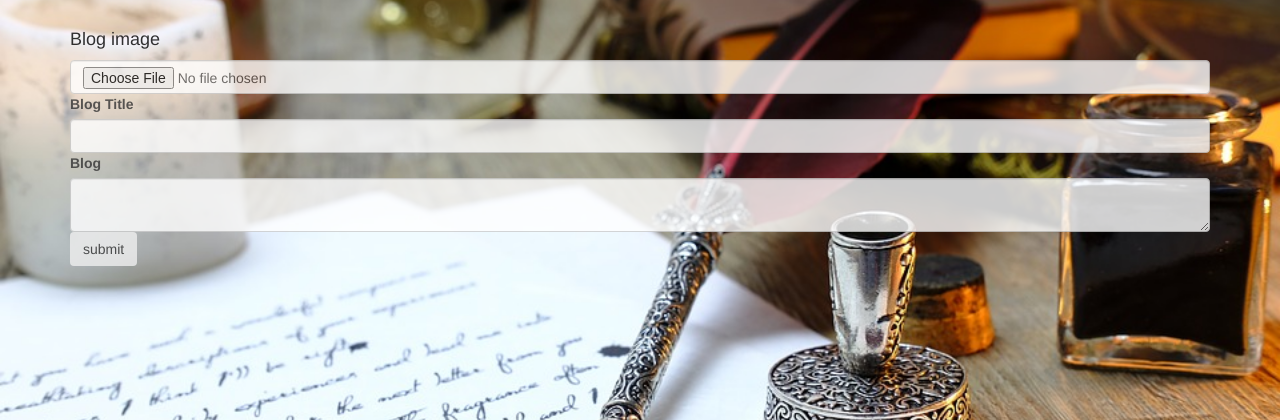
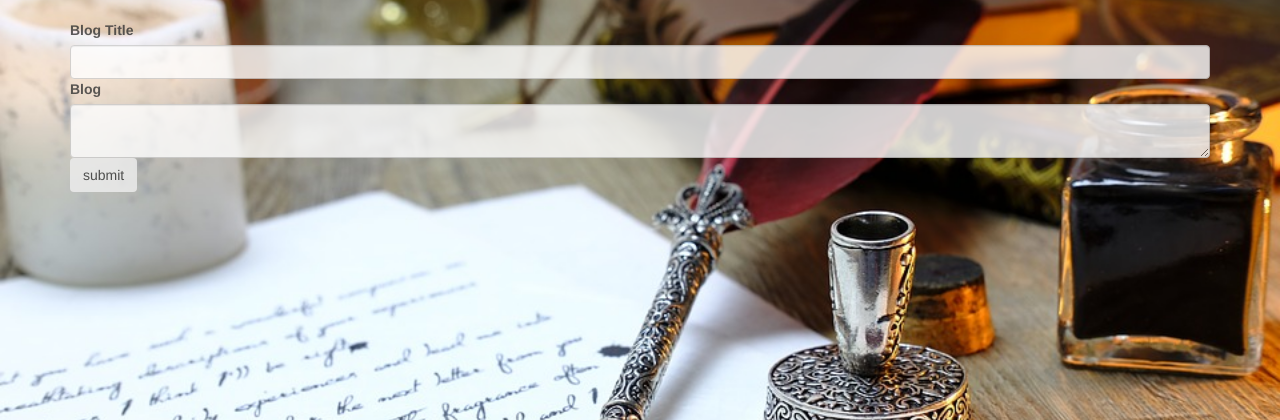
Before and after one commit to KevineMusoni/formidablog, a Flask app: page /add/blog/ in a window 1280 px wide. Shown: the part 175-595 px from the top of the page. Run offline with Flask 2, Linux system fonts and the light colour scheme; the visitor is signed in with stand-in values (Sample User, id 1); data comes from the database, SQL or seed files in the repository; some libraries are stand-ins or nearby versions; some web fonts are replaced.

Commit message:
all changes

```diff
--- a/app/main/views.py
+++ b/app/main/views.py
@@ -103,16 +103,16 @@ def add_blog():
 @main.route("/blog/<int:id>",methods = ["GET","POST"])
 def display(id):
     blog = Blog.query.filter_by(id=id).first()
-    # blog_title = blog.blog_title
     form = AddComment()
     if form.validate_on_submit():
         comment = form.comment.data
-        new_comment = Comment(blog_comment = comment, blog=blog)
+        blog_title = blog.blog_title
+        new_comment = Comment(blog_id=blog.id,title= blog_title,comment = comment)
         new_comment.save_comment()
         return redirect(url_for('main.index'))
     # comments = Comment.query.filter_by(blog_id = blog.id)
-    title = blog.blog_title
-    return render_template("blog.html", title = blog_title, blog = blog,form = form,comments = comments)
+    blog_title = blog.blog_title
+    return render_template("blog.html", blog_title = blog_title, blog = blog,form = form)
 
 # delete comment
 @main.route("/delete/comment/<id>")
--- a/app/models.py
+++ b/app/models.py
@@ -6,9 +6,8 @@ from datetime import datetime
 
 class Blog(db.Model):
     __tablename__ = 'blogs'
-    # def __init__(self,id,title,comment,user_id):
+
     id = db.Column(db.Integer, primary_key=True)
-    # blog_id = db.Column(db.Integer)
     blog_title = db.Column(db.String)
     blog_comment = db.Column(db.String)
     user_id = db.Column(db.Integer, db.ForeignKey("users.id"))
@@ -49,10 +48,9 @@ class Comment(db.Model):
         comments = Comment.query.filter_by(blog_id=id).all()
         return comments
 
-    def __init__(self,blog_id,title,imageurl,comment):
+    def __init__(self,blog_id,title,comment):
         self.blog_id = blog_id
         self.title = title
-        self.imageurl = imageurl
         self.comment = comment
 
     @classmethod
--- a/app/templates/add_blog.html
+++ b/app/templates/add_blog.html
@@ -9,8 +9,6 @@
 {% block content%}
 <div class="container">
     <form class="form-group" method="post" enctype="multipart/form-data">
-        <h4 style="color:black">Blog image</h4>
-        <input type="file" name="photo" id="" class="form-control" required>
         {{form.hidden_tag()}}
         {{form.title.label}}
         {{form.title(class = "form-control")}}
--- a/app/templates/blog.html
+++ b/app/templates/blog.html
@@ -10,9 +10,6 @@
 <h1 class="heading">{{blog.title}}</h1>
 <div class="container">
     <div>
-        <div class="blog-image">
-            <img class="text-center img-responsive" src="{{url_for('static', filename=blog.image)}}" alt="">
-        </div>
         <h2>{{blog.title}}</h2>
             <p>{{blog.review}}</p>
     </div>
--- a/app/templates/index.html
+++ b/app/templates/index.html
@@ -31,10 +31,8 @@
             <div>
                 {% for blog in blog %}
                 <div class="form3">
-                    <div>
-                        <img class="img-responsive" src="{{url_for('static', filename=blog.image)}}" alt="">
-                    </div>
                     <h2>{{blog.blog_title}}</h2>
+                    <p>{{blog.blog}}</p>
                     <div class="btn">
                         <a href="{{url_for('main.display',id =blog.id)}}">view full blog</a>
                     </div>
```
Also changed, not shown: app/static/photos/back_94.jpg (added), app/static/photos/back_95.jpg (added), app/static/photos/back_96.jpg (added).
